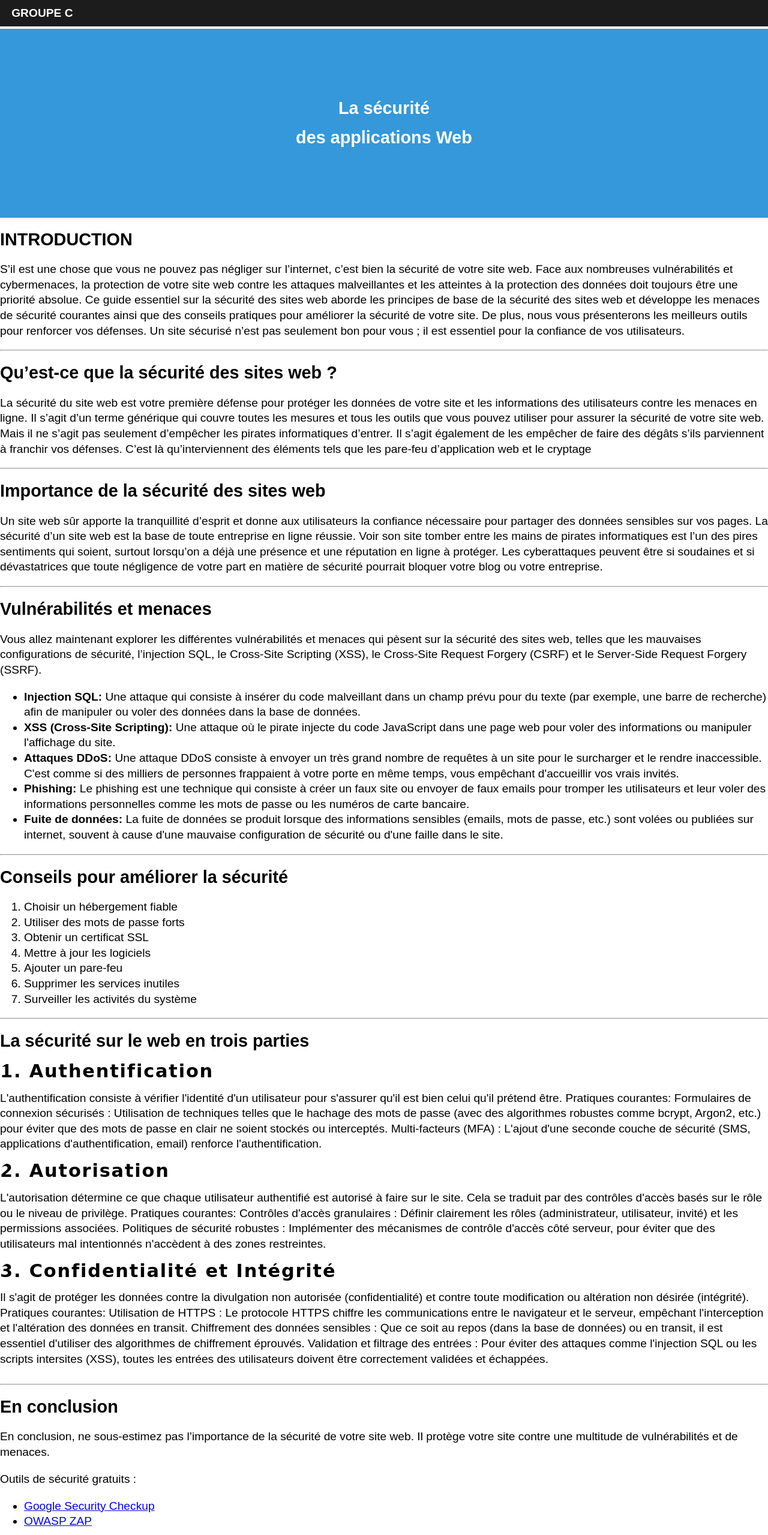
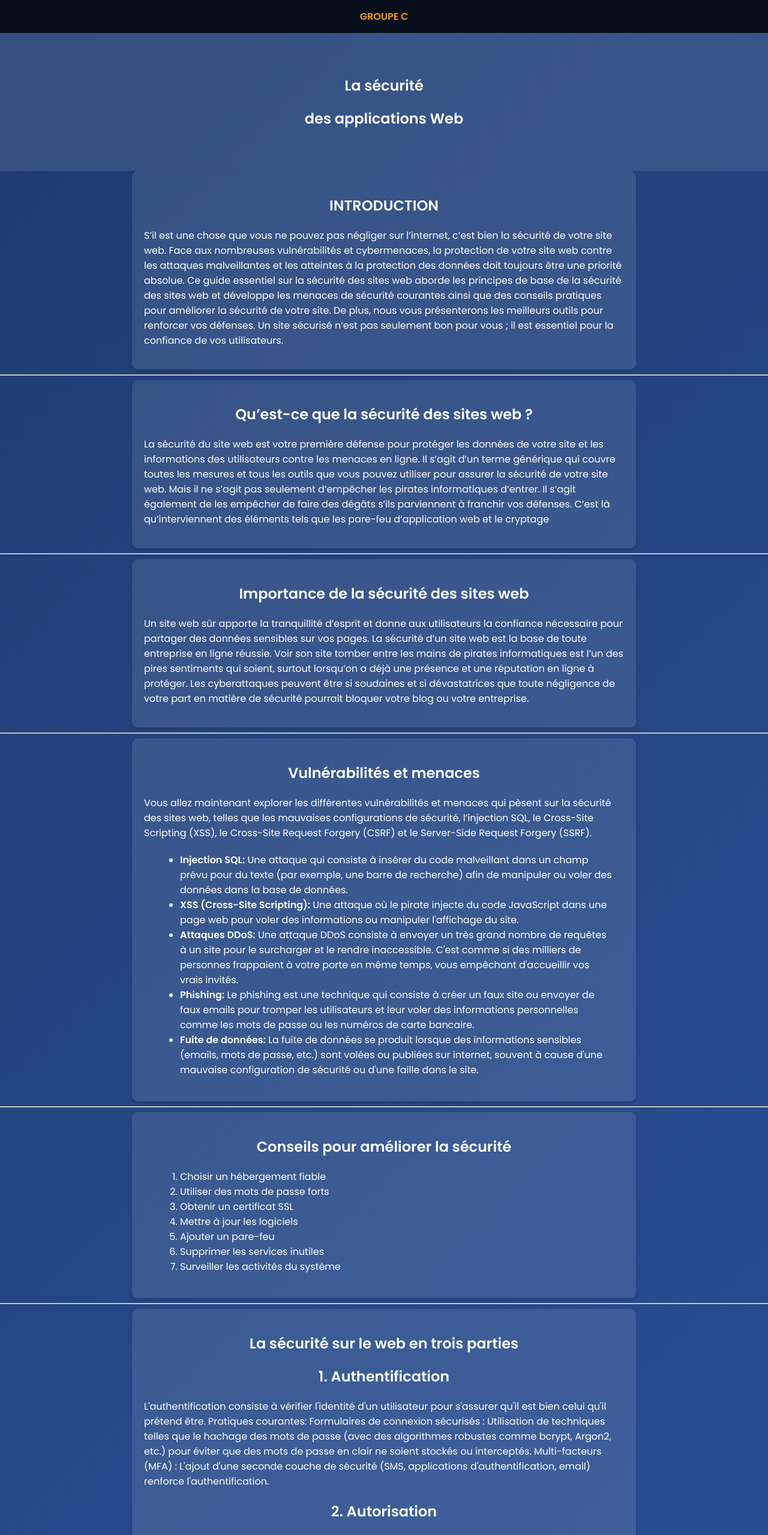
Before and after one commit to Groupe-C-simplon/securit--application-web, a plain HTML site: page index.html in a window 1280 px wide. Shown: the top 2559 px of the page at 60% size. Drawn offline with Linux system fonts and the light colour scheme.

Commit message:
Update style.css

```diff
--- a/style.css
+++ b/style.css
@@ -1,209 +1,43 @@
-article {
-  --img-scale: 1.001;
-  --title-color: black;
-  --link-icon-translate: -20px;
-  --link-icon-opacity: 0;
-  position: relative;
-  border-radius: 16px;
-  box-shadow: none;
-  background: #fff;
-  transform-origin: center;
-  transition: all 0.4s ease-in-out;
-  overflow: hidden;
-}
-
-article a::after {
-  position: absolute;
-  inset-block: 0;
-  inset-inline: 0;
-  cursor: pointer;
-  content: "";
-}
-
-/* basic article elements styling */
-article h2 {
-  margin: 0 0 18px 0;
-  font-family: "Bebas Neue", cursive;
-  font-size: 1.9rem;
-  letter-spacing: 0.06em;
-  color: var(--title-color);
-  transition: color 0.3s ease-out;
-}
-
-
-
-article img {
-  max-width: 100%;
-  transform-origin: center;
-  transform: scale(var(--img-scale));
-  transition: transform 0.4s ease-in-out;
-}
-
-.article-body {
-  padding: 24px;
-}
-
-article a {
-  display: inline-flex;
-  align-items: center;
-  text-decoration: none;
-  color: #28666e;
-}
-
-article a:focus {
-  outline: 1px dotted #28666e;
-}
-
-article a .icon {
-  min-width: 24px;
-  width: 24px;
-  height: 24px;
-  margin-left: 5px;
-  transform: translateX(var(--link-icon-translate));
-  opacity: var(--link-icon-opacity);
-  transition: all 0.3s;
-}
-
-
-article:has(:hover, :focus) {
-  --img-scale: 1.1;
-  --title-color: #28666e;
-  --link-icon-translate: 0;
-  --link-icon-opacity: 1;
-  box-shadow: rgba(0, 0, 0, 0.16) 0px 10px 36px 0px, rgba(0, 0, 0, 0.06) 0px 0px 0px 1px;
-}
-
-
-
-*,
-*::before,
-*::after {
-  box-sizing: border-box;
-}
-
-body {
-  margin: 0;
-  padding: 48px 0;
-  font-family: "Figtree", sans-serif;
-  font-size: 1.2rem;
-  line-height: 1.6rem;
-  background-color: white;
-  min-height: 100vh;
-}
-
-
-#header {
-    background: #1c1c1c;
-    color: rgba(255, 255, 255, 0.75);
-    cursor: default;
-    height: 4.25em;
-    left: 0;
-    line-height: 4.25em;
-    position: fixed;
-    text-align: right;
-    top: 0;
-    width: 100%;
-    z-index: 10001;
-  }
-
-    #header .logo {
-      display: inline-block;
-      height: inherit;
-      left: 1.25em;
-      line-height: inherit;
-      margin: 0;
-      padding: 0;
-      position: absolute;
-      top: 0;
-      color: #fff;
-      font-size: 1.25em;
-      text-decoration: none;
+ body {
+        font-family: 'Poppins', sans-serif;
+        background: linear-gradient(135deg, #1e3c72, #2a5298);
+        color: white;
+        margin: 0;
+        padding: 0;
     }
-  #header .logo strong {
-        color: inherit;
-        font-weight: 700;
-      }
-
-
-
     #header {
-      height: 44px;
-      line-height: 44px;
+        background: rgba(0, 0, 0, 0.8);
+        padding: 15px;
+        text-align: center;
     }
-
-      #header .logo {
-        left: 1em;
-        font-size: 1em;
-      }
-
-  }
-
-  @media screen and (max-width: 480px) {
-
-    #header {
-      min-width: 320px;
+    #banner {
+        text-align: center;
+        padding: 50px 20px;
+        background: rgba(255, 255, 255, 0.1);
     }
-
-  }
-
-
-/* Banner */
-
-  #banner {
-    background-color: #3498db;
-    color: rgba(255, 255, 255, 0.75);
-    text-align: center;
-    cursor: default;
-    padding: 5em 4em 5em 4em;
-    top: 0;
-  }
-
-
-
-
-    #banner strong, #banner b {
-      color: #fff;
+    .content {
+        max-width: 800px;
+        margin: auto;
+        padding: 20px;
+        background: rgba(255, 255, 255, 0.1);
+        border-radius: 10px;
+        box-shadow: 0 4px 6px rgba(0, 0, 0, 0.1);
     }
-
-    #banner h1, #banner h2, #banner h3, #banner h4, #banner h5, #banner h6 {
-      color: #fff;
+    h1, h2 {
+        text-align: center;
     }
-
-.articles {
-  display: grid;
-  max-width: 1200px;
-  margin-inline: auto;
-  padding-inline: 24px;
-  grid-template-columns: repeat(auto-fill, minmax(320px, 1fr));
-  gap: 24px;
-}
-
-@media screen and (max-width: 960px) {
-  article {
-    container: card/inline-size;
-  }
-  .article-body p {
-    display: none;
-  }
-}
-
-@container card (min-width: 380px) {
-  .article-wrapper {
-    display: grid;
-    grid-template-columns: 100px 1fr;
-    gap: 16px;
-  }
-  .article-body {
-    padding-left: 0;
-  }
-}
-
-.sr-only:not(:focus):not(:active) {
-  clip: rect(0 0 0 0);
-  clip-path: inset(50%);
-  height: 1px;
-  overflow: hidden;
-  position: absolute;
-  white-space: nowrap;
-  width: 1px;
-}
+    ul, ol {
+        margin: 20px;
+    }
+    footer {
+        text-align: center;
+        padding: 20px;
+        background: rgba(0, 0, 0, 0.8);
+    }
+    a {
+        color: #f39c12;
+        text-decoration: none;
+    }
+    a:hover {
+        text-decoration: underline;
+    }
```
